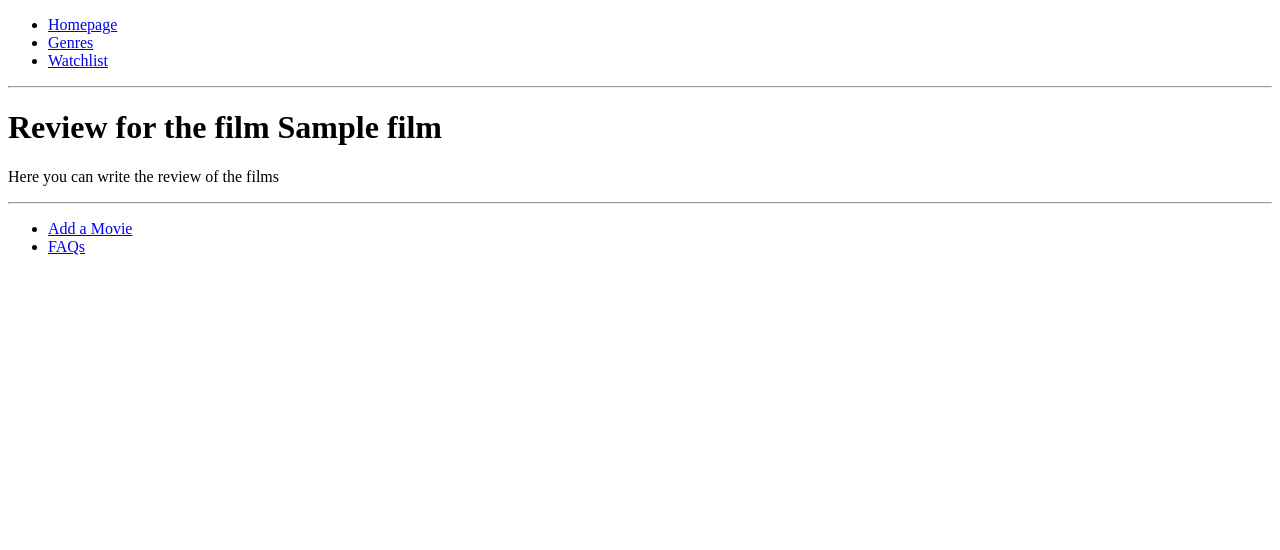
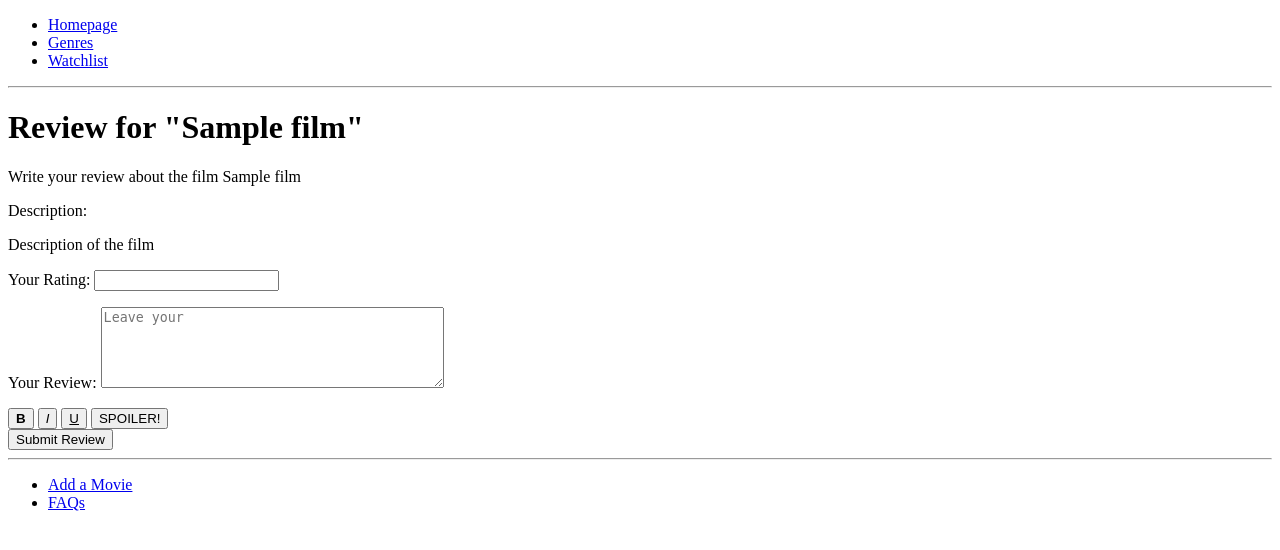
Before and after one commit to HarryLynn04/Film_Review, a Django app: page /ReviewFlix/film/1/review/ in a window 1280 px wide. Shown: the top 550 px of the page. Run offline with Django 3.2, Linux system fonts and the light colour scheme; tables that the repository leaves empty hold one stand-in row (values such as "Sample post").

Commit message:
filled body of review

```diff
--- a/Film_Review/forms.py
+++ b/Film_Review/forms.py
@@ -1,6 +1,7 @@
 from django import forms
 from django.contrib.auth.models import User
-from Film_Review.models import UserProfile
+from Film_Review.models import Review, UserProfile
+
 
 class UserForm(forms.ModelForm):
     password = forms.CharField(widget=forms.PasswordInput())
@@ -12,3 +13,16 @@ class UserProfileForm(forms.ModelForm):
     class Meta:
         model = UserProfile
         fields = ('firstName', 'lastName', 'isProducer',)
+
+class ReviewForm(forms.ModelForm):
+    class Meta:
+        model = Review
+        fields = ['Rating', 'Description']
+        widgets = {
+            'Description': forms.Textarea(attrs={'class': 'form-control', 'rows': 5, 'placeholder': 'Leave your'}),
+            'Rating': forms.NumberInput(attrs={'class': 'form-control'}),
+        }
+        labels = {
+            'Rating': 'Your Rating',
+            'Description': 'Your Review',
+        }
--- a/Film_Review/models.py
+++ b/Film_Review/models.py
@@ -23,13 +23,13 @@ class Film(models.Model):
 
 
 
-#class Review(models.Model):
-    #Rating = models.IntegerField()
-    #Likes = models.IntegerField()
-    #DatePublished = models.DateField()
-    #Description = models.CharField(max_length=1000)
-    #Film = models.ForeignKey(Film, on_delete=models.CASCADE)
-    #Username = models.ForeignKey(User, on_delete=models.CASCADE)
+class Review(models.Model):
+    Rating = models.IntegerField()
+    Likes = models.IntegerField()
+    DatePublished = models.DateField()
+    Description = models.CharField(max_length=1000)
+    Film = models.ForeignKey(Film, on_delete=models.CASCADE)
+    Username = models.ForeignKey(User, on_delete=models.CASCADE)
 
 class UserProfile(models.Model):
     user = models.OneToOneField(User, on_delete=models.CASCADE)
--- a/Film_Review/urls.py
+++ b/Film_Review/urls.py
@@ -21,4 +21,5 @@ urlpatterns = [
     path('film/<int:film_id>/', views.individual_film, name='Film'),
     path('film/<int:film_id>/review/', views.review_for_film, name='FilmReview'),
 
+
 ]
--- a/Film_Review/views.py
+++ b/Film_Review/views.py
@@ -1,9 +1,11 @@
+from datetime import timezone
 from django.shortcuts import render
 from django.http import HttpResponse
-from Film_Review.forms import UserForm, UserProfileForm
+from Film_Review.forms import ReviewForm, UserForm, UserProfileForm
 from django.contrib.auth import authenticate, login
 from django.urls import reverse
 from django.shortcuts import redirect
+# from django.contrib.auth.decorators import login_required
 from Film_Review.models import Film
 
 
@@ -117,7 +119,31 @@ def individual_film(request, film_id):
     return render(request, 'ReviewFlix/Film.html', context=context_dict)
 
 
+# @login_required
+# def review_for_film(request, film_id):
+#     film = Film.objects.get(id=film_id)
+#     context_dict = {'film': film}
+#     return render(request, 'ReviewFlix/Review.html', context=context_dict)
+
+
+
 def review_for_film(request, film_id):
     film = Film.objects.get(id=film_id)
-    context_dict = {'film': film}
-    return render(request, 'ReviewFlix/Review.html', context=context_dict)
+    if request.method == 'POST':
+        form = ReviewForm(request.POST)
+        if form.is_valid():
+            review = form.save(commit=False)
+            review.Film = film
+            review.Username = request.user
+            review.Likes = 0
+            review.DatePublished = timezone.now().date()
+            review.save()
+            return redirect('ReviewFlix:Film', film_id=film_id)
+    else:
+        form = ReviewForm()
+
+    context = {
+        'film': film,
+        'form': form
+    }
+    return render(request, 'ReviewFlix/Review.html', context)
--- a/Film_Reviews_Project/urls.py
+++ b/Film_Reviews_Project/urls.py
@@ -22,4 +22,5 @@ urlpatterns = [
     path('', views.home, name = 'Home'),
     path('ReviewFlix/', include('Film_Review.urls')),
     path('admin/', admin.site.urls),
+
 ]
--- a/templates/ReviewFlix/Review.html
+++ b/templates/ReviewFlix/Review.html
@@ -4,8 +4,31 @@
     Review
 {% endblock %}
 
+
 {% block body_block %}
-    <h1>Review for the film {{ film.Title }}</h1>
-    <p>Here you can write the review of the films</p>
+<div class="container mt-4">
+    <h1>Review for "{{ film.Title }}"</h1>
+    <p>Write your review about the film {{ film.Title }}</p>
 
+    <p>Description:</p>
+    <p>Description of the film</p>
+
+    <form method="post">
+        {% csrf_token %}
+        {{ form.as_p }}
+
+
+
+        <div class="text-formatting">
+            <button type="button" onclick="formatText('bold')"><strong>B</strong></button>
+            <button type="button" onclick="formatText('italic')"><em>I</em></button>
+            <button type="button" onclick="formatText('underline')"><u>U</u></button>
+            <button type="button" onclick="formatText('spoiler')">SPOILER!</button>
+        </div>
+        <button type="submit" class="submit-btn">Submit Review</button>
+
+
+
+    </form>
+</div>
 {% endblock %}
```
